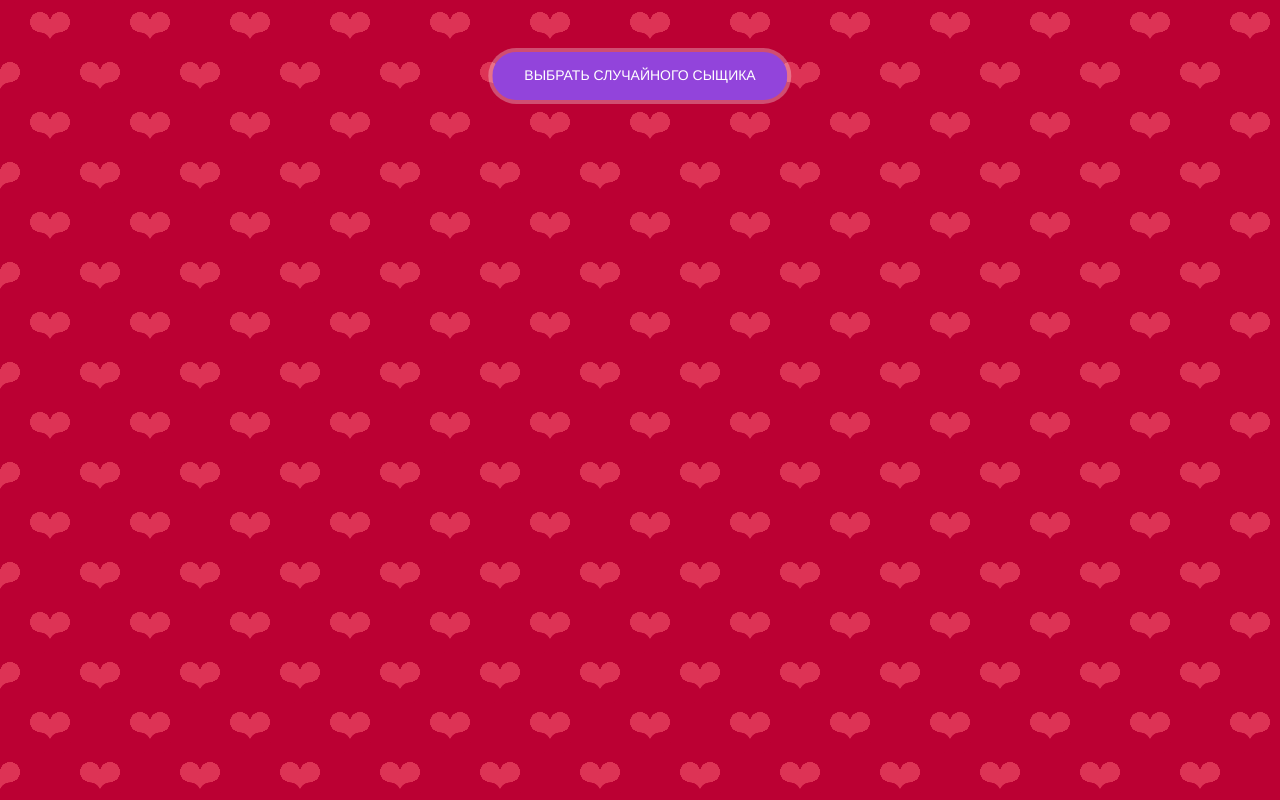
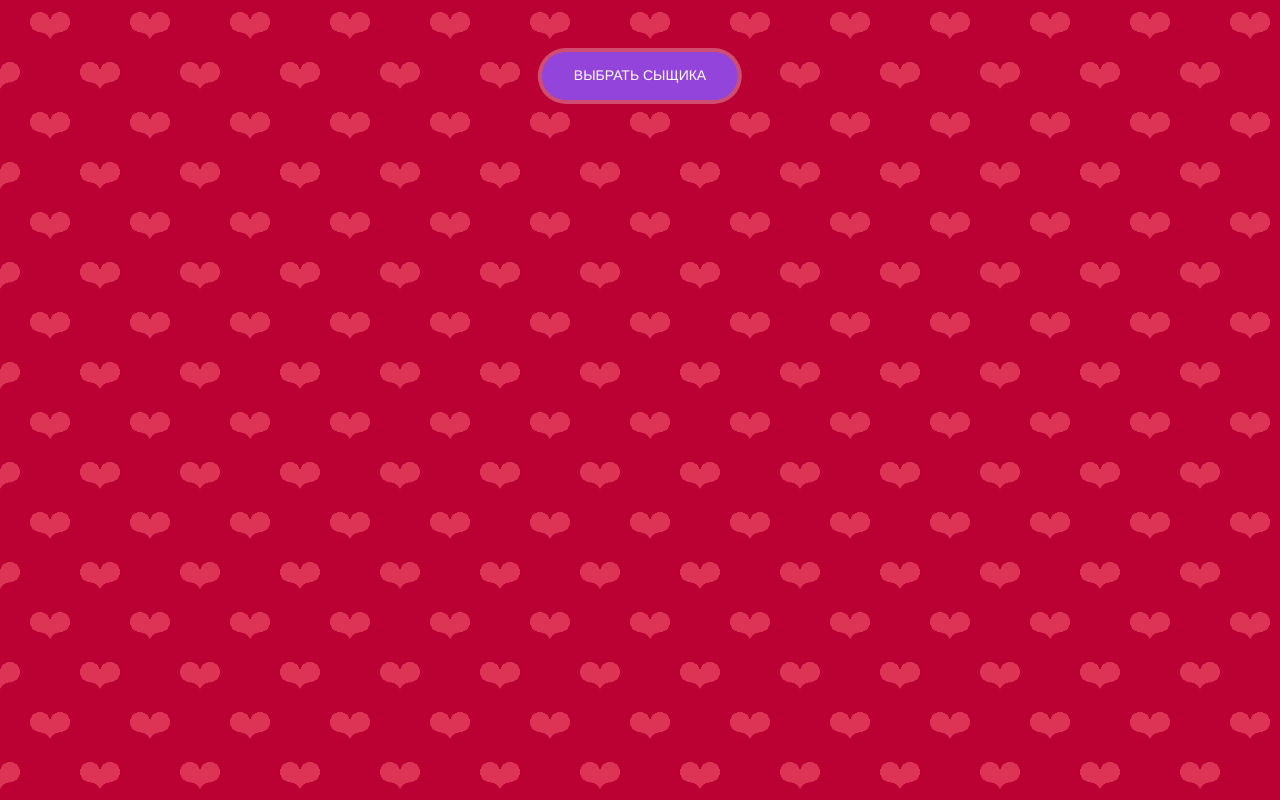
Before and after one commit to elenaladinskaya/randomizer, a plain HTML site: page index.html in a window 1280 px wide. Drawn offline with nearby package versions, Linux system fonts and the light colour scheme.

Commit message:
Update index.html

```diff
--- a/index.html
+++ b/index.html
@@ -15,7 +15,7 @@
 
 <body>
   <div class="container">
-    <button type="button" id="resultBtn">Выбрать случайного сыщика</button>
+    <button type="button" id="resultBtn">Выбрать сыщика</button>
     <div id="result" class="result animate__animated animate__slideInDown"></div>
   </div>
 
```
